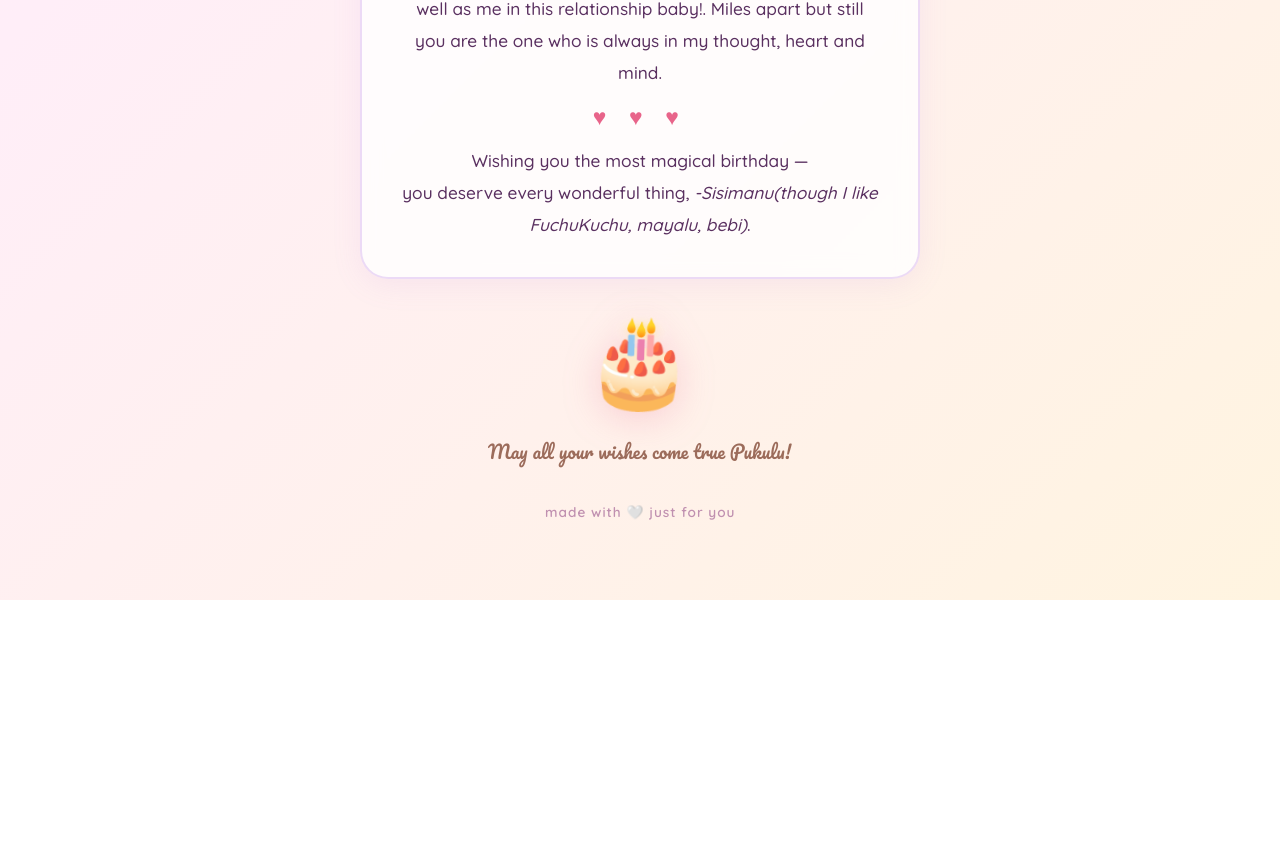
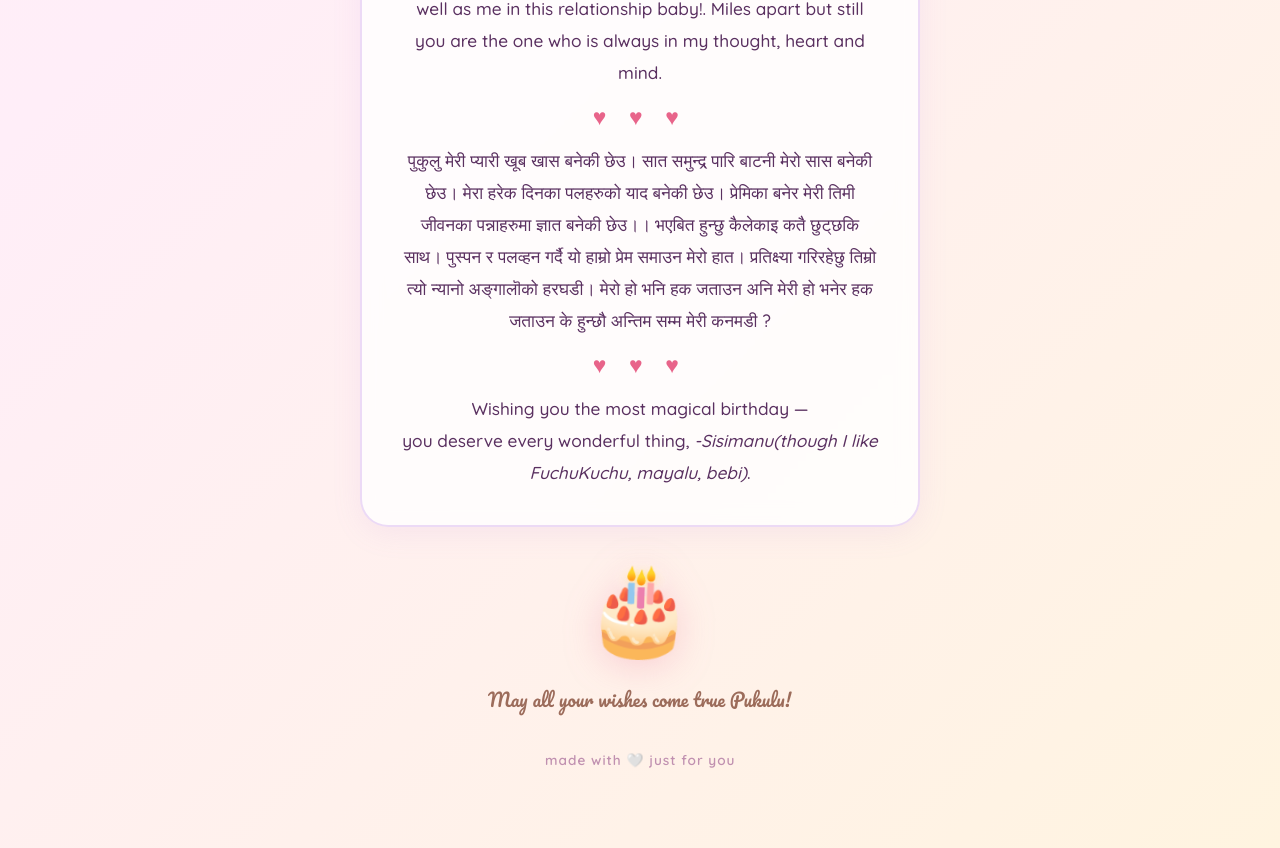
Before and after one commit to SimantaKarki/birthday, a plain HTML site: page index.html in a window 1280 px wide. Shown: the part 1170-2018 px from the top of the page. Before the commit the page ends 1770 px from the top, so only its background shows below. Drawn offline with Linux system fonts and the light colour scheme.

Commit message:
Nepali poem to index.html

```diff
--- a/index.html
+++ b/index.html
@@ -284,6 +284,20 @@
     </p>
     <div class="heart-divider">♥ ♥ ♥</div>
     <p>
+      <p>
+पुकुलु मेरी प्यारी खूब खास बनेकी छेउ।
+सात समुन्द्र पारि बाटनी मेरो सास बनेकी छेउ।
+मेरा हरेक दिनका पलहरुको  याद बनेकी छेउ।
+प्रेमिका बनेर मेरी  तिमी जीवनका  पन्नाहरुमा  ज्ञात बनेकी छेउ।।
+
+भएबित हुन्छु कैलेकाइ   कतै छुट्छकि साथ।
+पुस्पन र  पलव्हन गर्दै यो  हाम्रो  प्रेम  समाउन  मेरो  हात।
+प्रतिक्ष्या गरिरहेछु  तिम्रो  त्यो  न्यानो  अङ्गालॊको  हरघडी।
+मेरो हो भनि हक जताउन अनि मेरी  हो  भनेर हक   जताउन  के  हुन्छौ  अन्तिम  सम्म  मेरी कनमडी ?
+      </p>
+      </p>
+    <div class="heart-divider">♥ ♥ ♥</div>
+    <p>
       Wishing you the most magical birthday —<br/>
       you deserve every wonderful thing, <em>-Sisimanu(though I like FuchuKuchu, mayalu, bebi)</em>.
     </p>
```
